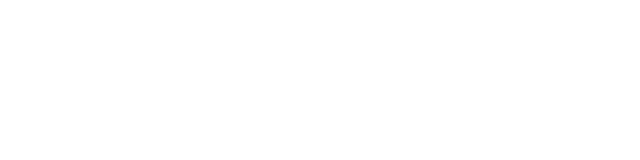
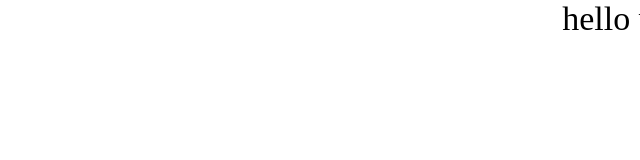
Before and after one commit to motaztamimi/resala, a React (Create React App) app: page /Rasael in a window 1280 px wide. Shown: the top 160 px of the page, without its empty margins (640-1280 px from the left). Built offline with nearby package versions, Linux system fonts and the light colour scheme.

Commit message:
major updates

```diff
--- a/src/App.js
+++ b/src/App.js
@@ -1,5 +1,6 @@
 import { BrowserRouter as Router, Switch, Route, Link } from "react-router-dom";
 import ProjectIdea from "./componentes/ProjectIdea";
+import Rasael from "./componentes/Rasael";
 function App() {
   return (
     <Router>
@@ -9,14 +10,16 @@
             <h1 className='projectTitle'>العنوان</h1>
             <div className='selectSection'>
               <Link to='/projectIdea'> فكرة المشروع</Link>
-              <Link to='/Book'>الرسائل </Link>
+              <Link to='/Rasael'>الرسائل </Link>
             </div>
           </div>
         </Route>
         <Route exact path='/projectIdea'>
           <ProjectIdea />
         </Route>
-        <Route exact path='/Book'></Route>
+        <Route exact path='/Rasael'>
+          <Rasael></Rasael>
+        </Route>
       </Switch>
     </Router>
   );
--- /dev/null
+++ b/src/componentes/Rasael.jsx
@@ -0,0 +1,5 @@
+const Rasael = () => {
+  return <div>hello world</div>;
+};
+
+export default Rasael;
```
